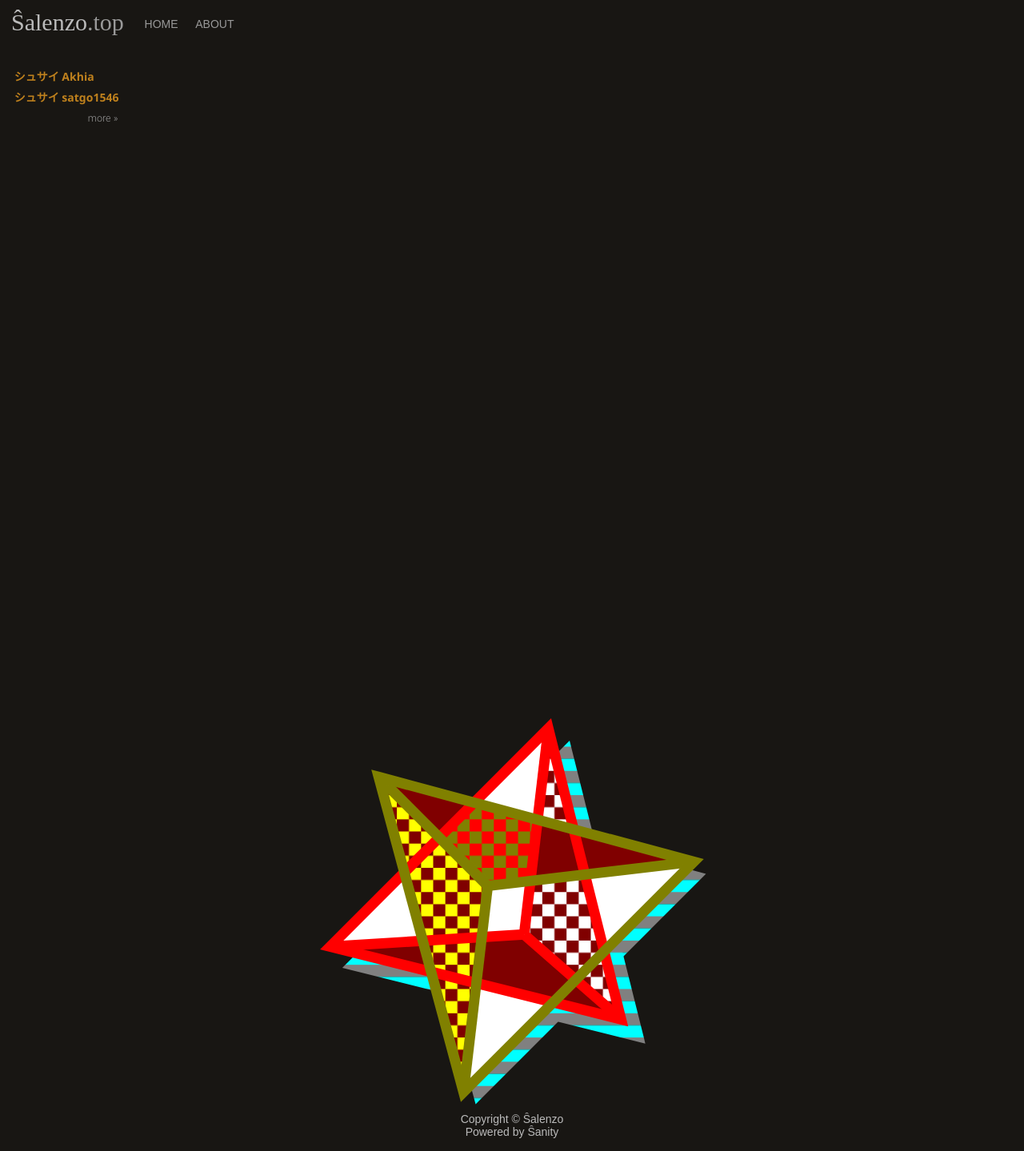
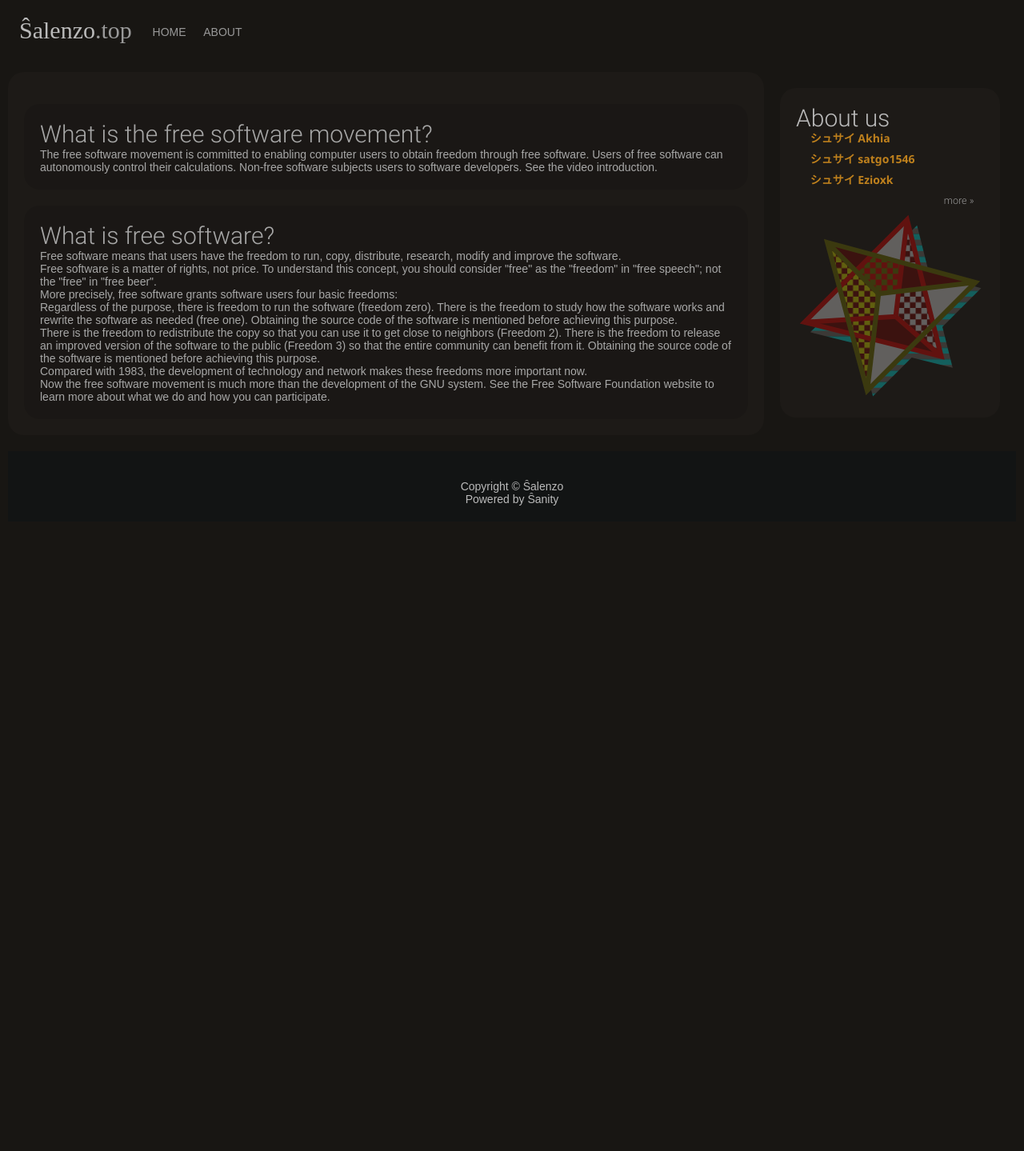
Before and after one commit to Salenzo/salenzo.github.io, a PHP site: page / in a window 1280 px wide. Shown: the whole page at 80% size. After the commit the page ends 632 px from the top, so only its background shows below. Run offline with PHP 8.4, Linux system fonts and the light colour scheme; some web fonts are replaced.

Commit message:
slzite: upload

```diff
--- a/assets/css/main.css
+++ b/assets/css/main.css
@@ -264,9 +264,9 @@ html {
 }
 
 body {
+  padding: 10px;
   background: #181613;
   color: #bababa;
-  overflow-x: hidden;
 }
 
 body.fixed-scroll {
@@ -2477,4 +2477,115 @@ var {
   background-image: none;
 }
 
+.footer {
+  padding: 20px;
+  text-align: center;
+  background: #121414;
+  margin-top: 20px;
+}
+
+address,
+article,
+aside,
+blockquote,
+body,
+caption,
+center,
+col,
+colgroup,
+dd,
+dir,
+div,
+dl,
+dt,
+fieldset,
+figcaption,
+figure,
+footer,
+form,
+h1,
+h2,
+h3,
+h4,
+h5,
+h6,
+header,
+hgroup,
+hr,
+html,
+legend,
+li,
+listing,
+main,
+marquee,
+menu,
+nav,
+noframes,
+ol,
+p,
+plaintext,
+pre,
+section,
+summary,
+table,
+tbody,
+td,
+tfoot,
+th,
+thead,
+tr,
+ul,
+xmp {
+  unicode-bidi: isolate;
+}
+
+.leftcolumn {
+  float: left;
+  width: 75%;
+}
+
+.rightcolumn {
+  float: right;
+  width: 25%;
+  padding-left: 20px;
+  padding: 20px;
+}
+
+.card {
+  background-color: #1d1a17;
+  border-radius: 20px;
+  padding: 20px;
+  margin-top: 20px;
+}
+
+.row:after {
+  content: "";
+  display: table;
+  clear: both;
+}
+
+* {
+  box-sizing: border-box;
+}
+
+@media screen and (max-width: 800px) {
+  .leftcolumn,
+.rightcolumn {
+    width: 100%;
+    padding: 0;
+  }
+}
+@media screen and (max-width: 400px) {
+  .topnav a {
+    float: none;
+    width: 100%;
+  }
+}
+svg,
+img,
+video {
+  opacity: 0.3;
+  height: auto;
+}
+
 /*# sourceMappingURL=main.css.map */
--- a/index.html
+++ b/index.html
@@ -26,37 +26,99 @@
     </div>
 </header>
 
-<div class="lobby__side">
-    <section class="lobby__streams">
-        <a class="stream highlight" href="https://github.com/akhialomgir"><strong class="text" data-icon="">シュサイ
-                Akhia</strong></a>
-        <a class="stream highlight" href="https://github.com/satgo1546"><strong class="text" data-icon="">シュサイ
-                satgo1546</strong></a>
-        <a href="about" class="more">more »</a></section>
-    <div class="lobby__spotlights"></div>
-</div>
-
-    <div class="main">
+<div class="row">
+    <div class="leftcolumn">
+<div class="card">
 <!DOCTYPE html>
 <html>
 
 <body>
 
-    <div class="main">
-        <div scrollshow="true">
-            <h1 title="Ŝalenzo Website" class="title">
-            </h1>
-        </div>
-        <p><img src="assets/img/MMPD.svg" alt="Ŝalenzo Logo" /></p>
+    <div class="card" style="filter: brightness(0.9);">
+        <h2>What is the free software movement?</h2>
+
+        <p>The free software movement is committed to enabling computer users to obtain freedom through free
+            software.
+            Users
+            of
+            free software can autonomously control their calculations. Non-free software subjects users to
+            software
+            developers. See
+            the video introduction.</p>
     </div>
+
+    <div class="card" style="filter: brightness(0.9);">
+        <h2>What is free software?</h2>
+
+        <p>Free software means that users have the freedom to run, copy, distribute, research, modify and
+            improve the
+            software.
+
+        <p>Free software is a matter of rights, not price. To understand this concept, you should consider
+            "free" as the
+            "freedom"
+            in "free speech"; not the "free" in "free beer".</p>
+
+        <p>More precisely, free software grants software users four basic freedoms:</p>
+
+        <p>Regardless of the purpose, there is freedom to run the software (freedom zero).
+            There is the freedom to study how the software works and rewrite the software as needed (free one).
+            Obtaining
+            the source
+            code of the software is mentioned before achieving this purpose.</p>
+        <p>There is the freedom to redistribute the copy so that you can use it to get close to neighbors
+            (Freedom 2).
+            There is the freedom to release an improved version of the software to the public (Freedom 3) so
+            that the
+            entire
+            community can benefit from it. Obtaining the source code of the software is mentioned before
+            achieving this
+            purpose.</p>
+
+        <p>Compared with 1983, the development of technology and network makes these freedoms more important
+            now.</p>
+
+        <p>Now the free software movement is much more than the development of the GNU system. See the Free
+            Software
+            Foundation
+            website to learn more about what we do and how you can participate.
+        </p>
+    </div>
+
 </body>
 
 </html>
 
+</div>
+
     </div>
-<div class="footer" style="text-align:center;">
-    Copyright © Ŝalenzo
-    <br>
+    <div class="rightcolumn">
+        <div class="card">
+            <h2>About us</h2>
+            <section class="lobby__streams">
+                <a class="stream highlight" href="https://github.com/akhialomgir"><strong class="text"
+                        data-icon="">シュサイ
+                        Akhia</strong></a>
+                <a class="stream highlight" href="https://github.com/satgo1546"><strong class="text" data-icon="">シュサイ
+                        satgo1546</strong></a>
+                <a class="stream highlight" href="https://github.com/Ezioxk"><strong class="text" data-icon="">シュサイ
+                        Ezioxk</strong></a>
+                <a href="about" class="more">more »</a></section>
+            <div>
+                <div scrollshow="true">
+                    <h1 title="Ŝalenzo Website" class="title">
+                    </h1>
+                </div>
+                <center><img src="assets/img/MMPD.svg" alt="Ŝalenzo Logo" /></center>
+            </div>
+        </div>
+    </div>
+</div>
+
+    <div class="main">
+    </div>
+<div class="footer">
+    <br>Copyright © Ŝalenzo</br>
     <span>Powered by Ŝanity</span>
 </div>
 
--- a/src/assets/css/main.scss
+++ b/src/assets/css/main.scss
@@ -229,9 +229,9 @@ html {
 	padding: 0;
 }
 body {
+	padding: 10px;
 	background: #181613;
 	color: #bababa;
-	overflow-x: hidden;
 }
 body.fixed-scroll {
 	overflow-y: scroll;
@@ -2250,3 +2250,116 @@ var {
 	background-color: transparent;
 	background-image: none;
 }
+
+.footer {
+	padding: 20px;
+	text-align: center;
+	background: #121414;
+	margin-top: 20px;
+}
+
+address,
+article,
+aside,
+blockquote,
+body,
+caption,
+center,
+col,
+colgroup,
+dd,
+dir,
+div,
+dl,
+dt,
+fieldset,
+figcaption,
+figure,
+footer,
+form,
+h1,
+h2,
+h3,
+h4,
+h5,
+h6,
+header,
+hgroup,
+hr,
+html,
+legend,
+li,
+listing,
+main,
+marquee,
+menu,
+nav,
+noframes,
+ol,
+p,
+plaintext,
+pre,
+section,
+summary,
+table,
+tbody,
+td,
+tfoot,
+th,
+thead,
+tr,
+ul,
+xmp {
+	unicode-bidi: isolate;
+}
+
+.leftcolumn {
+	float: left;
+	width: 75%;
+}
+
+.rightcolumn {
+	float: right;
+	width: 25%;
+	padding-left: 20px;
+	padding: 20px;
+}
+
+.card {
+	background-color: #1d1a17;
+	border-radius: 20px;
+	padding: 20px;
+	margin-top: 20px;
+}
+
+.row:after {
+	content: "";
+	display: table;
+	clear: both;
+}
+
+* {
+	box-sizing: border-box;
+}
+
+@media screen and (max-width: 800px) {
+	.leftcolumn,
+	.rightcolumn {
+		width: 100%;
+		padding: 0;
+	}
+}
+
+@media screen and (max-width: 400px) {
+	.topnav a {
+		float: none;
+		width: 100%;
+	}
+}
+
+svg,
+img,
+video {
+	opacity: 0.3;
+	height: auto;
+}
--- /dev/null
+++ b/src/modules/card.html
@@ -0,0 +1,3 @@
+<div class="card">
+    #pragma CONTENTS
+</div>
--- a/src/modules/footer.html
+++ b/src/modules/footer.html
@@ -1,5 +1,4 @@
-<div class="footer" style="text-align:center;">
-    Copyright © Ŝalenzo
-    <br>
+<div class="footer">
+    <br>Copyright © Ŝalenzo</br>
     <span>Powered by Ŝanity</span>
 </div>
--- a/src/modules/main.html
+++ b/src/modules/main.html
@@ -4,9 +4,9 @@
 
 <body>
     #include "toolbar.html"
-    #include "side.html"
+    #include "row.html"
+
     <div class="main">
-        #pragma CONTENTS
     </div>
     #include "footer.html"
 </body>
--- a/src/modules/post.html
+++ b/src/modules/post.html
@@ -4,10 +4,9 @@
 
 <body>
     #include "toolbar.html"
-    #include "side.html"
     <h1>post</h1>
+    #include "row.html"
     <div class="main">
-        #pragma CONTENTS
     </div>
     #include "footer.html"
 </body>
```
Also changed, not shown: about/index.html (+32 -14 lines), post/2020-02-20.html (+32 -14 lines), post/2020-02-21.html (+32 -14 lines), post/2020-03-18.html (+32 -14 lines), post/index.html (+32 -14 lines), src/index.html (+50 -6 lines), src/modules/row.html (added, +26 -0 lines), src/modules/side.html (deleted, +0 -9 lines).
